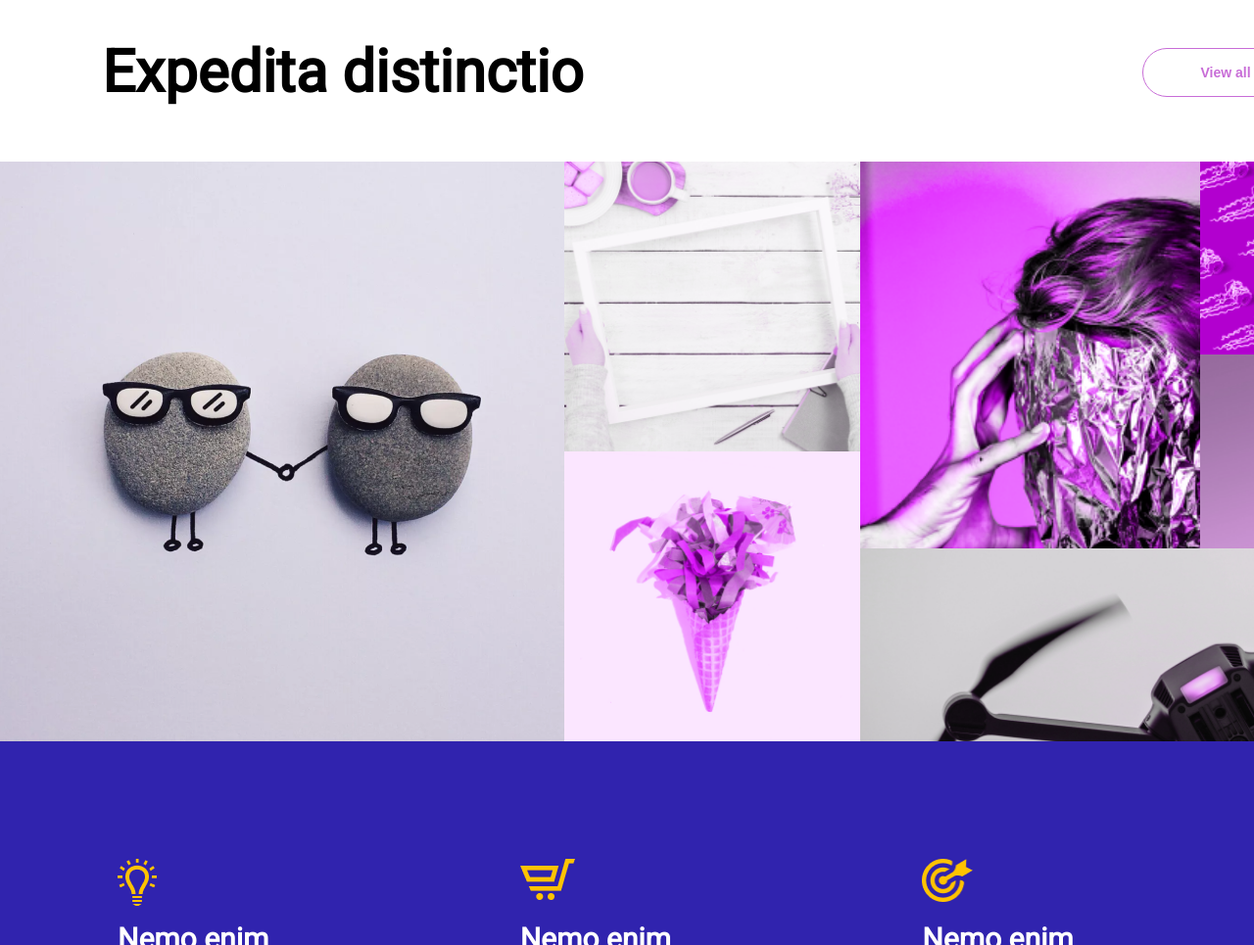
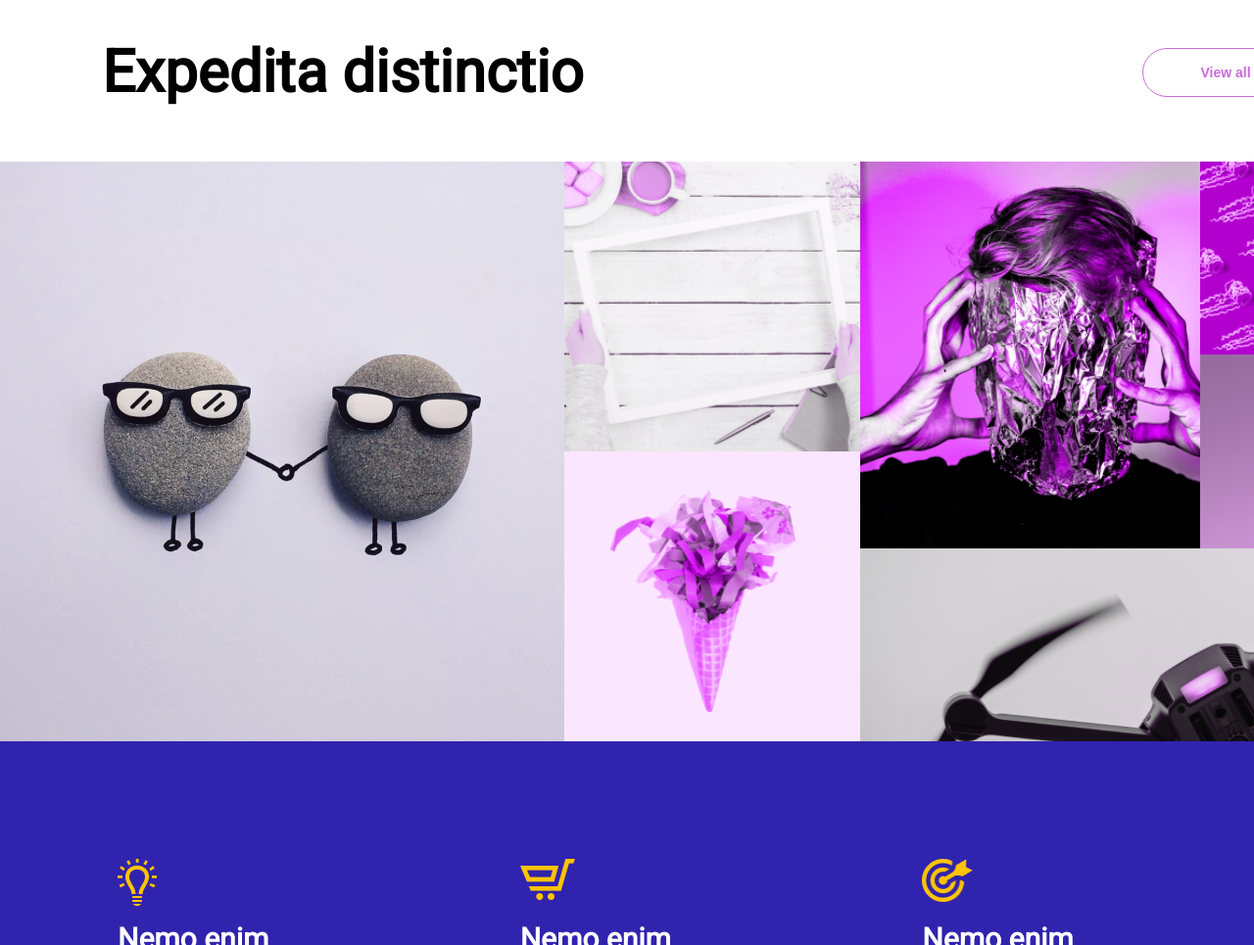
Before and after one commit to seunghyecho/rerap, a website: page index.html in a window 1280 px wide. Shown: the part 2162-3127 px from the top of the page at 98% size. Drawn offline with Linux system fonts and the light colour scheme.

Commit message:
section03 img css 수정

```diff
--- a/src/main/intro/_intro.scss
+++ b/src/main/intro/_intro.scss
@@ -303,7 +303,7 @@ section {
                 }
 
                 .img04 {
-                    grid-area: 1 / 3 / 5 / 5;
+                    grid-area: 1 / 3 / 5 / 4;
                 }
 
                 .img05 {
@@ -419,6 +419,7 @@ section {
 
             .img04 {
                 // background-size: 368px 368px;
+                background-size: cover !important;
                 background-image: url(../img/section03_img04.png);
 
             }
```
Also changed, not shown: css/style.css.
